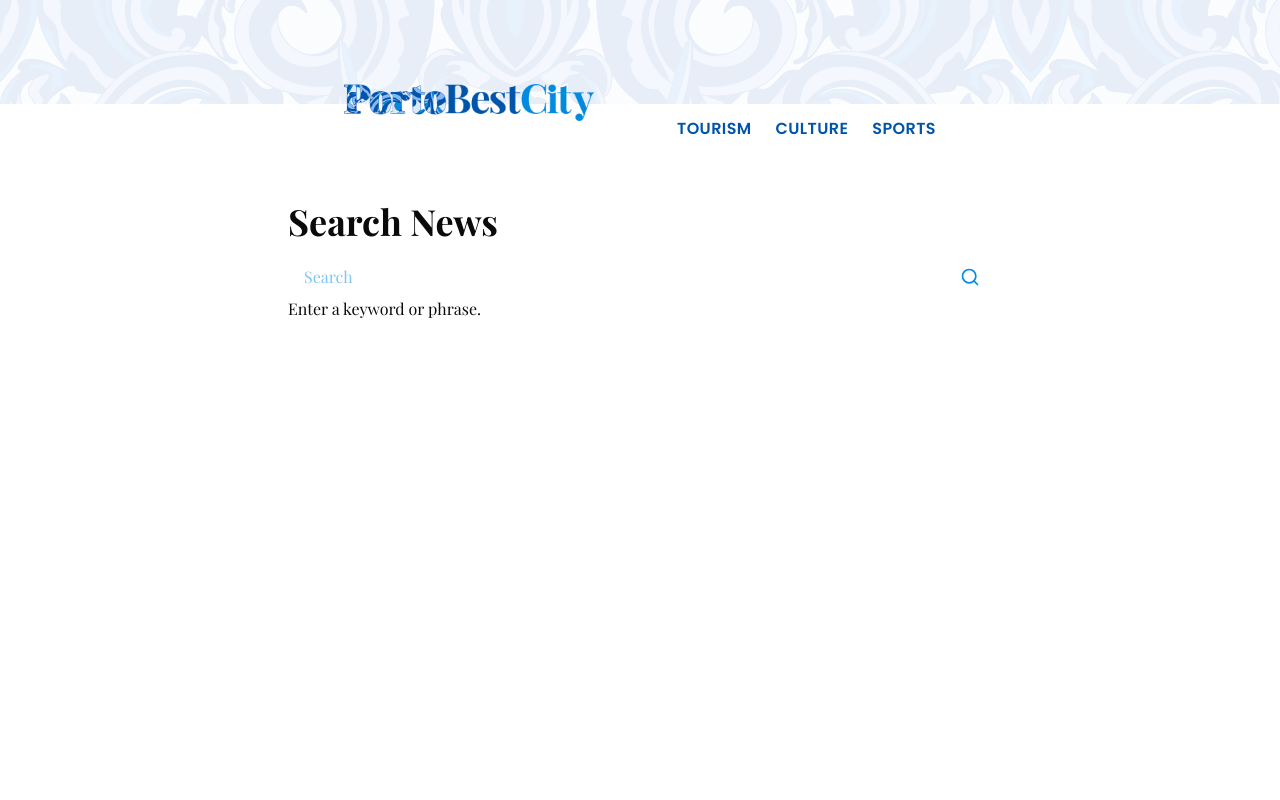
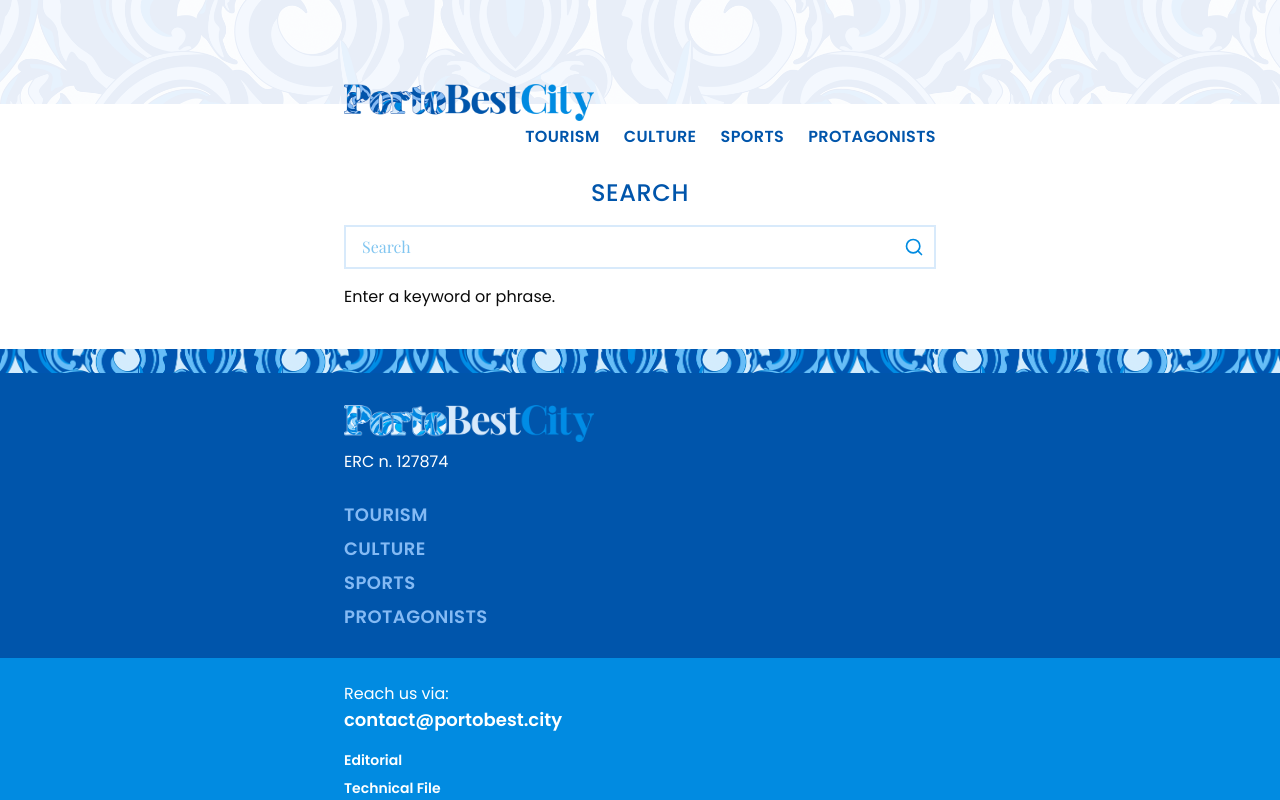
Before and after one commit to bedgarone/portobestcity-v2, a Next.js app: page /search in a window 1280 px wide. Shown: the top 800 px of the page. Built offline with nearby package versions, Linux system fonts and the light colour scheme; a web font is replaced by a local one.

Commit message:
feat: metadata + protagonists category with interview articles + search page desogn

```diff
--- a/src/app/layout.tsx
+++ b/src/app/layout.tsx
@@ -4,6 +4,7 @@ import './globals.css'
 import Script from 'next/script'
 import { Header } from '@/components/Header'
 import Footer from '@/components/Footer'
+import { metadataDefaults } from './utils'
 
 const playfair = Playfair_Display({
   subsets: ['latin'],
@@ -19,8 +20,43 @@ const poppins = Poppins({
 })
 
 export const metadata: Metadata = {
-  title: 'Porto Best City',
-  description: 'The latest local news and events',
+  metadataBase: new URL('https://portobest.city'),
+  title: {
+    default: metadataDefaults.title,
+    template: '%s | PortoBestCity',
+  },
+  description: metadataDefaults.description,
+  keywords: [
+    'Porto news',
+    'Porto guide',
+    'Porto culture',
+    'Porto events',
+    'Porto sports',
+    'Porto tourism',
+    'Porto interviews',
+    'Porto in English',
+    'Portugal news',
+    'Porto lifestyle',
+  ],
+  authors: [{ name: 'PortoBestCity' }],
+  creator: 'PortoBestCity',
+  publisher: 'PortoBestCity',
+  robots: {
+    index: true,
+    follow: true,
+    googleBot: {
+      index: true,
+      follow: true,
+      'max-video-preview': -1,
+      'max-image-preview': 'large',
+      'max-snippet': -1,
+    },
+  },
+  openGraph: {
+    locale: 'en_GB',
+    type: 'website',
+    siteName: 'PortoBestCity',
+  },
 }
 
 export default function RootLayout({
--- a/src/app/page.tsx
+++ b/src/app/page.tsx
@@ -1,11 +1,42 @@
 import { client } from '@/sanity/client'
-import { MAIN_CONTAINER_CLASSES, REVALIDATE_HOURLY } from '@/app/utils'
+import { MAIN_CONTAINER_CLASSES, metadataDefaults, REVALIDATE_HOURLY } from '@/app/utils'
 import { Post } from '@/app/types'
 import PostsList from '@/components/PostsList'
+import type { Metadata } from 'next'
 
 const POSTS_QUERY = `*[_type == 'post' && defined(slug.current) && hidden != true]{...,author->,category->} | order(publishedAt desc)[0..20]`
 
 const options = { next: { revalidate: REVALIDATE_HOURLY } }
+
+export const metadata: Metadata = {
+  title: metadataDefaults.title,
+  description: metadataDefaults.description,
+  openGraph: {
+    title: metadataDefaults.title,
+    description: metadataDefaults.description,
+    url: 'https://portobest.city',
+    siteName: 'PortoBestCity',
+    images: [
+      {
+        url: '/assets/og-image.jpg',
+        width: 1200,
+        height: 630,
+        alt: metadataDefaults.title,
+      },
+    ],
+    locale: 'en_GB',
+    type: 'website',
+  },
+  twitter: {
+    card: 'summary_large_image',
+    title: metadataDefaults.title,
+    description: metadataDefaults.description,
+    images: ['/assets/og-image.jpg'],
+  },
+  alternates: {
+    canonical: 'https://portobest.city',
+  },
+}
 
 export default async function HomePage() {
   const posts = await client.fetch<Post[]>(POSTS_QUERY, {}, options)
--- a/src/app/post/[slug]/page.tsx
+++ b/src/app/post/[slug]/page.tsx
@@ -1,7 +1,7 @@
 import { PortableText } from 'next-sanity'
 import { client } from '@/sanity/client'
 import { REVALIDATE_HOURLY, urlFor, MAIN_CONTAINER_CLASSES, DETAULT_IMAGE_SIZES } from '@/app/utils'
-import { Post } from '@/app/types'
+import { PageProps, Post } from '@/app/types'
 import { ImageStandalone } from '@/components/ImageStandalone'
 import DateStamp from '@/components/DateStamp'
 import { UserRoundPen, Newspaper } from 'lucide-react'
@@ -10,6 +10,7 @@ import { YouTubeEmbed } from '@/components/YoutubeEmbed'
 import { ImageGallery } from '@/components/ImageGallery'
 import Link from 'next/link'
 import PostsList from '@/components/PostsList'
+import type { Metadata } from 'next'
 
 const POST_QUERY = `*[_type == "post" && slug.current == $slug][0]{..., author->, category->, mainImage {..., asset->{_id, metadata {dimensions}}}, keywords[]->}`
 const RELATED_POSTS_QUERY = `*[_type == 'post' && hidden != true && count((keywords[]->_id)[@ in $keywordIds]) > 0 && slug.current != $currentSlug]{
@@ -29,12 +30,65 @@ const portableTextComponents = {
     h3: ({ children }: any) => <h3 className="mt-6 mb-3 text-xl font-bold">{children}</h3>,
     h4: ({ children }: any) => <h4 className="mt-4 mb-2 text-lg font-semibold">{children}</h4>,
     normal: ({ children }: any) => <p className="leading-7">{children}</p>,
+    interviewQuestion: ({ children }: any) => (
+      <p className="text-dark-blue my-8 pl-5 text-end font-sans text-sm">{children}</p>
+    ),
+  },
+  marks: {
+    link: ({ children, value }: any) => {
+      const rel = !value.href.startsWith('/') ? 'noreferrer noopener' : undefined
+      const target = !value.href.startsWith('/') ? '_blank' : undefined
+      return (
+        <a href={value.href} target={target} rel={rel} className="text-blue hover:text-dark-blue transition-colors">
+          {children}
+        </a>
+      )
+    },
   },
   types: {
     image: ImageStandalone,
     imageGallery: ImageGallery,
     youtubeEmbed: YouTubeEmbed,
   },
+}
+
+export async function generateMetadata({ params }: PageProps): Promise<Metadata> {
+  const post: Post = await client.fetch<Post>(POST_QUERY, await params, options)
+
+  if (!post) return {}
+
+  const siteUrl = 'https://portobest.city'
+  const postImageUrl = urlFor(post.mainImage)?.url() || '/assets/og_image.jpg'
+  const description = post.subtitle || 'Click to read the full article on PortoBestCity.'
+
+  return {
+    title: post.title,
+    description: description,
+    openGraph: {
+      title: post.title,
+      description: description,
+      url: `${siteUrl}/post/${post.slug.current}`,
+      siteName: 'PortoBestCity',
+      images: [
+        {
+          url: postImageUrl,
+          width: 1200,
+          height: 630,
+          alt: post.imageAlt || post.title,
+        },
+      ],
+      locale: 'en_GB',
+      type: 'article',
+      publishedTime: post.publishedAt,
+      authors: [post.author?.name],
+    },
+    twitter: {
+      card: 'summary_large_image',
+      title: post.title,
+      description: description,
+      images: [postImageUrl],
+    },
+  }
 }
 
 export default async function PostPage({ params }: { params: Promise<{ slug: string }> }) {
@@ -74,7 +128,7 @@ export default async function PostPage({ params }: { params: Promise<{ slug: str
             )}
           </div>
         </div>
-        <div className="text-medium-grey bg-surface-blue mb-4 px-2 py-1 italic">{post.subtitle}</div>
+        {post.subtitle && <div className="text-medium-grey bg-surface-blue mb-4 px-2 py-1 italic">{post.subtitle}</div>}
         {postImageUrl && (
           <div className="mb-4">
             <Image
--- a/src/app/search/page.tsx
+++ b/src/app/search/page.tsx
@@ -3,8 +3,9 @@ import { Post } from '@/app/types'
 import { SearchBar } from '@/components/SearchBar'
 import PostsList from '@/components/PostsList'
 import { Suspense } from 'react'
+import { MAIN_CONTAINER_CLASSES } from '@/app/utils'
 
-const SEARCH_QUERY = `*[_type == "post" && (title match $searchQuery || pt::text(body) match $searchQuery)] | order(publishedAt desc) {_id, title, slug, publishedAt}`
+const SEARCH_QUERY = `*[_type == "post" && (title match $searchQuery || pt::text(body) match $searchQuery)]{...,author->,category->} | order(publishedAt desc)`
 
 export default async function SearchPage({ searchParams }: { searchParams: Promise<{ q?: string }> }) {
   const { q } = await searchParams
@@ -18,18 +19,18 @@ export default async function SearchPage({ searchParams }: { searchParams: Promi
   }
 
   return (
-    <main className="container mx-auto min-h-screen max-w-3xl p-8">
+    <main className={MAIN_CONTAINER_CLASSES}>
       <header className="flex flex-col gap-4">
-        <h1 className="text-4xl font-bold">Search News</h1>
+        <h1 className="text-dark-blue text-center font-sans text-2xl font-medium tracking-wide uppercase">Search</h1>
         <Suspense>
-          <SearchBar />
+          <SearchBar border />
         </Suspense>
       </header>
 
-      <section>
+      <section className="mt-4 font-sans">
         {query ? (
           <div>
-            <h2 className="mb-6 text-2xl font-semibold">{`Results for "${query}"`}</h2>
+            <h2 className="text-dark-blue mb-6">{`Results for "${query}":`}</h2>
             {posts.length > 0 ? <PostsList posts={posts} /> : <p>No results found.</p>}
           </div>
         ) : (
--- a/src/app/types.ts
+++ b/src/app/types.ts
@@ -47,3 +47,8 @@ export interface Author extends SanityDocument {
 export interface Keyword extends SanityDocument {
   name: string
 }
+
+export type PageProps<T extends Record<string, string> = {}> = {
+  params: Promise<T>
+  searchParams: Promise<{ [key: string]: string | string[] | undefined }>
+}
--- a/src/app/utils.ts
+++ b/src/app/utils.ts
@@ -1,6 +1,7 @@
 import { client } from '@/sanity/client'
 import type { SanityImageSource } from '@sanity/image-url/lib/types/types'
 import imageUrlBuilder from '@sanity/image-url'
+import { metadata } from './layout'
 
 export const REVALIDATE_HOURLY = 3600
 export const MAIN_CONTAINER_CLASSES = 'container mx-auto max-w-2xl px-4 md:px-10' //max-w-6xl for larger screens later version
@@ -10,8 +11,15 @@ export const navigationPages = [
   { title: 'Tourism', link: '/category/tourism' },
   { title: 'Culture', link: '/category/culture' },
   { title: 'Sports', link: '/category/sports' },
-  // { title: 'Culture', link: '/visiting' },
+  { title: 'Protagonists', link: '/category/protagonists' },
+  // { title: 'Visiting', link: '/visiting' },
 ]
+
+export const metadataDefaults = {
+  title: 'PortoBestCity - Porto News, Culture & Guides in English',
+  description:
+    'The latest news and guides. Uncovering the stories, people and culture that make Porto exceptional, all in English.',
+}
 
 export const aboutPages = [
   { title: 'Editorial', link: '/editorial' },
--- a/src/components/Header.tsx
+++ b/src/components/Header.tsx
@@ -83,7 +83,11 @@ export function Header() {
           }}
         />
       </div>
-      <div className={MAIN_CONTAINER_CLASSES + ' text-dark-blue mb-4 hidden font-sans lg:flex lg:justify-end lg:gap-6'}>
+      <div
+        className={
+          MAIN_CONTAINER_CLASSES + ' text-dark-blue mt-2 mb-4 hidden font-sans lg:flex lg:justify-end lg:gap-6'
+        }
+      >
         {navigationPages.map((page) => (
           <Link
             key={page.link}
--- a/src/components/SearchBar.tsx
+++ b/src/components/SearchBar.tsx
@@ -4,7 +4,15 @@ import { useState, KeyboardEvent } from 'react'
 import { useRouter, useSearchParams } from 'next/navigation'
 import { SearchIcon } from 'lucide-react'
 
-export function SearchBar({ placeholder = 'Search', onNavigate }: { placeholder?: string; onNavigate?: () => void }) {
+export function SearchBar({
+  placeholder = 'Search',
+  onNavigate,
+  border,
+}: {
+  placeholder?: string
+  onNavigate?: () => void
+  border?: boolean
+}) {
   const router = useRouter()
   const searchParams = useSearchParams()
   const [phrase, setPhrase] = useState(searchParams.get('q') || '')
@@ -36,7 +44,9 @@ export function SearchBar({ placeholder = 'Search', onNavigate }: { placeholder?
         value={phrase}
         onChange={(e) => setPhrase(e.target.value)}
         onKeyDown={handleEnterKey}
-        className="text-blue w-full bg-white py-2 pr-10 pl-4"
+        className={`text-blue focus:ring-blue w-full bg-white py-2 pr-10 pl-4 focus:ring-2 focus:outline-none ${
+          border ? 'border-surface-blue border-2' : ''
+        }`}
       />
       <button
         aria-label="Search"
```
Also changed, not shown: public/assets/og_image.jpg (added).
